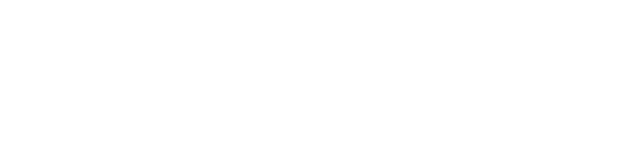
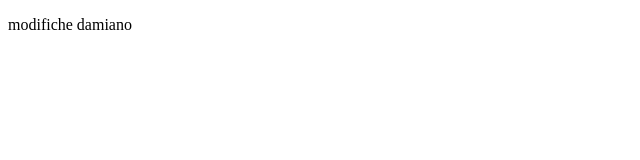
Before and after one commit to LucaAgatinoPrivitera/gitbranch-group, a plain HTML site: page index.html in a window 1280 px wide. Shown: the whole page, without its empty margins (0-640 px from the left). Drawn offline with Linux system fonts and the light colour scheme.

Commit message:
modifica damiano

```diff
--- a/index.html
+++ b/index.html
@@ -6,6 +6,8 @@
     <title>Document</title>
 </head>
 <body>
-
+    <div>
+        <p>modifiche damiano</p>
+    </div>
 </body>
 </html>
```
